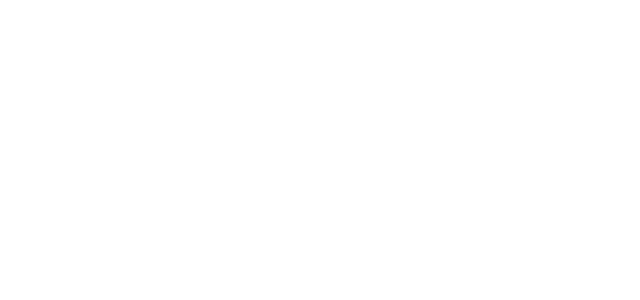
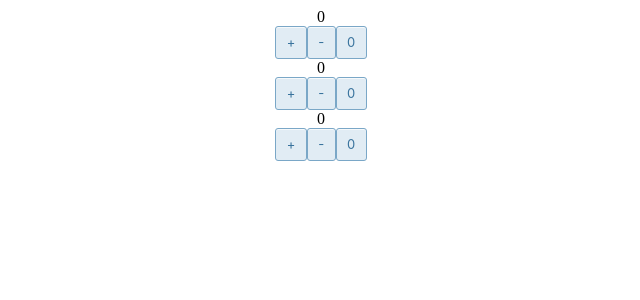
Before and after one commit to Kaniuk/december_react, a React (Create React App) app: page / in a window 1280 px wide. Shown: the top 300 px of the page, without its empty margins (319-959 px from the left). Built offline with nearby package versions, Linux system fonts and the light colour scheme.

Commit message:
Add hw5 counters

```diff
--- /dev/null
+++ b/src/App.css
@@ -0,0 +1,51 @@
+button {
+    background-color: #e1ecf4;
+    border-radius: 3px;
+    border: 1px solid #7aa7c7;
+    box-shadow: rgba(255, 255, 255, .7) 0 1px 0 0 inset;
+    box-sizing: border-box;
+    color: #39739d;
+    cursor: pointer;
+    display: inline-block;
+    font-family: -apple-system, system-ui, "Segoe UI", "Liberation Sans", sans-serif;
+    font-size: 13px;
+    font-weight: 400;
+    line-height: 1.15385;
+    margin: 0;
+    outline: none;
+    padding: 8px .8em;
+    position: relative;
+    text-align: center;
+    text-decoration: none;
+    user-select: none;
+    -webkit-user-select: none;
+    touch-action: manipulation;
+    vertical-align: baseline;
+    white-space: nowrap;
+}
+
+button:hover,
+button:focus {
+    background-color: #b3d3ea;
+    color: #2c5777;
+}
+
+button:focus {
+    box-shadow: 0 0 0 4px rgba(0, 149, 255, .15);
+}
+
+button:active {
+    background-color: #a0c7e4;
+    box-shadow: none;
+    color: #2c5777;
+}
+
+.counter {
+    display: flex;
+    flex-direction: column;
+    align-items: center;
+}
+.buttons {
+    display: flex;
+    align-items: center;
+}
--- a/src/App.js
+++ b/src/App.js
@@ -1,11 +1,61 @@
-import React from 'react';
+import React, {useReducer} from 'react';
+
+import './App.css';
+
+const init = (initArg) => {
+    return {count1: initArg, count2: initArg, count3: initArg};
+};
+
+const reducer = (state, action) => {
+    switch (action.type) {
+        case '+' :
+            return {...state, count1: state.count1 + 1};
+        case '-' :
+            return {...state, count1: state.count1 - 1};
+        case '0' :
+            return {...state, count1: 0};
+        case 'plus' :
+            return {...state, count2: state.count2 + 1};
+        case 'minus' :
+            return {...state, count2: state.count2 - 1};
+        case 'zero' :
+            return {...state, count2: 0};
+        case 'inc' :
+            return {...state, count3: state.count3 + 1};
+        case 'dec' :
+            return {...state, count3: state.count3 - 1};
+        case 'none' :
+            return {...state, count3: 0};
+    }
+};
+
 
 const App = () => {
+    const [state, dispatch] = useReducer(reducer, 0, init);
+
     return (
-        <div>
-
+        <div className="counter">
+            {state.count1}
+            <div className="buttons">
+                <button onClick={() => dispatch({type: "+"})}>+</button>
+                <button onClick={() => dispatch({type: "-"})}>-</button>
+                <button onClick={() => dispatch({type: "0"})}>0</button>
+            </div>
+            {state.count2}
+            <div className="buttons">
+                <button onClick={() => dispatch({type: "plus"})}>+</button>
+                <button onClick={() => dispatch({type: "minus"})}>-</button>
+                <button onClick={() => dispatch({type: "zero"})}>0</button>
+            </div>
+            {state.count3}
+            <div className="buttons">
+                <button onClick={() => dispatch({type: "inc"})}>+</button>
+                <button onClick={() => dispatch({type: "dec"})}>-</button>
+                <button onClick={() => dispatch({type: "none"})}>0</button>
+            </div>
         </div>
     );
 };
 
+
 export default App;
```
Also changed, not shown: 1 other file (tests, documents, lock files or other folders).
